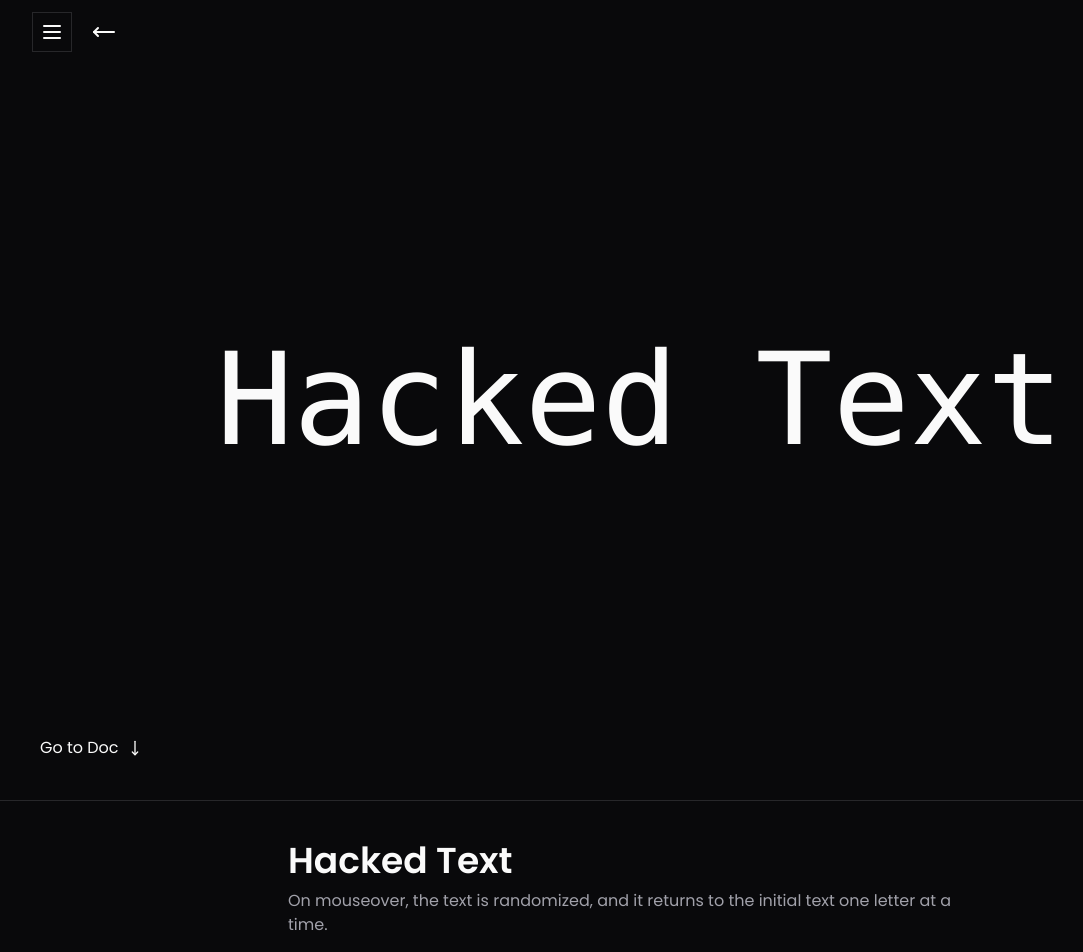
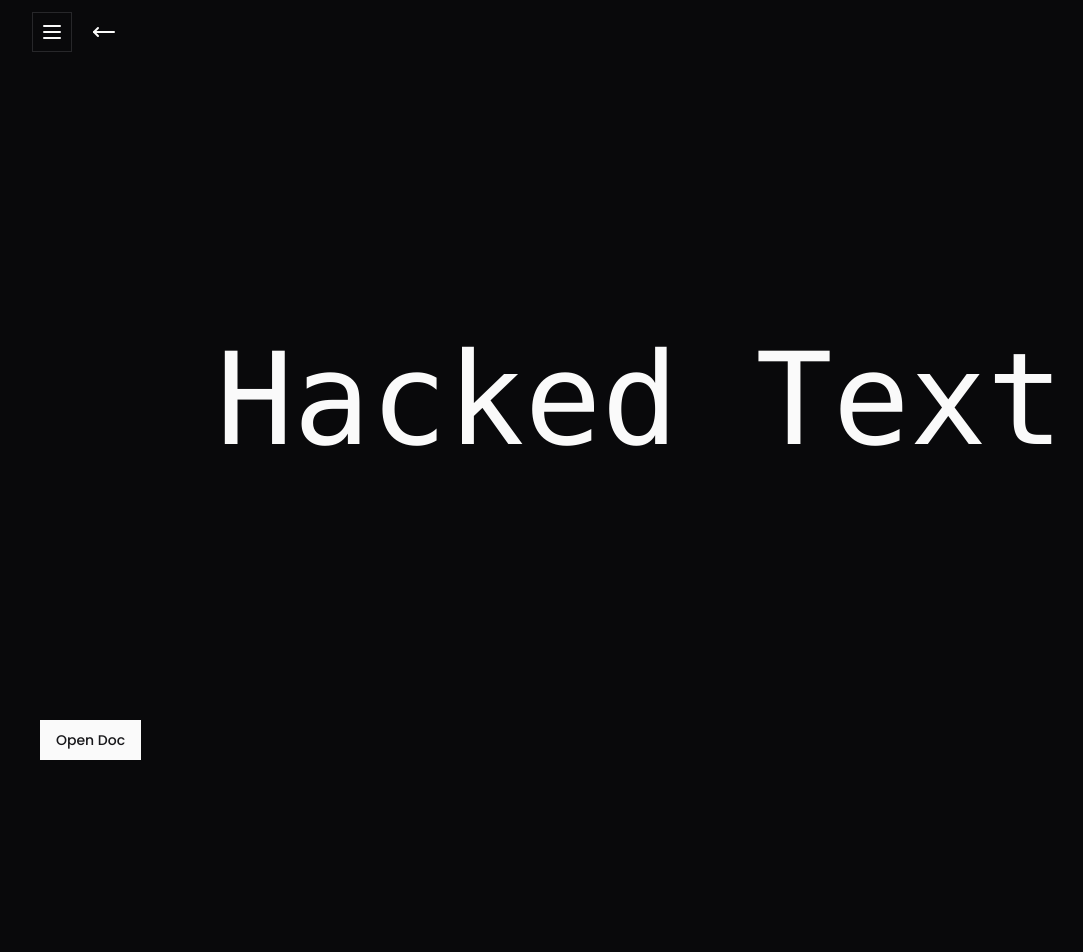
Before and after one commit to StepAsideLiL/effects, a Next.js app: page /effects/hacked-text in a window 1280 px wide. Shown: the top 952 px of the page, without its empty margins (0-1083 px from the left). After the commit the page ends 800 px from the top, so only its background shows below. Built offline with nearby package versions, Linux system fonts and the light colour scheme.

Commit message:
update: preview pages with new components and design

```diff
--- a/app/(effect-preview-doc)/effects/animated-underline/page.tsx
+++ b/app/(effect-preview-doc)/effects/animated-underline/page.tsx
@@ -1,13 +1,12 @@
 import { AnimatedUnderline } from "@/components/effects/animated-underline";
 import AnimatedUnderlineDoc from "@/components/effects/docs/animated-underline-doc";
-import { Separator } from "@/components/ui/separator";
-import { ComponentContain, MoveToDocLink } from "@/components/uis/docs-ui";
+import { Doc } from "@/components/uis/docs-ui";
 import Link from "next/link";
 
 export default function AnimatedUnderlinePage() {
   return (
     <main>
-      <ComponentContain className="gap-5">
+      <Doc.componentPreviewContainer className="gap-5">
         <AnimatedUnderline className="text-lg">
           Animated Underline Default
         </AnimatedUnderline>
@@ -37,13 +36,11 @@ export default function AnimatedUnderlinePage() {
             Animated Underline Link
           </Link>
         </AnimatedUnderline>
+      </Doc.componentPreviewContainer>
 
-        <MoveToDocLink />
-      </ComponentContain>
-
-      <Separator orientation="horizontal" />
-
-      <AnimatedUnderlineDoc />
+      <Doc.dialog>
+        <AnimatedUnderlineDoc />
+      </Doc.dialog>
     </main>
   );
 }
--- a/app/(effect-preview-doc)/effects/code-block/page.tsx
+++ b/app/(effect-preview-doc)/effects/code-block/page.tsx
@@ -1,5 +1,4 @@
-import { Separator } from "@/components/ui/separator";
-import { ComponentContain, MoveToDocLink } from "@/components/uis/docs-ui";
+import { Doc } from "@/components/uis/docs-ui";
 import { promises as fs } from "fs";
 import CodeBlock from "@/components/effects/code-block";
 import CodeBlockDoc from "@/components/effects/docs/code-block-doc";
@@ -12,15 +11,13 @@ export default async function Page() {
 
   return (
     <main>
-      <ComponentContain>
+      <Doc.componentPreviewContainer>
         <CodeBlock code={file} filename="code-block.tsx" hfit={false} />
+      </Doc.componentPreviewContainer>
 
-        <MoveToDocLink />
-      </ComponentContain>
-
-      <Separator orientation="horizontal" />
-
-      <CodeBlockDoc />
+      <Doc.dialog>
+        <CodeBlockDoc />
+      </Doc.dialog>
     </main>
   );
 }
--- a/app/(effect-preview-doc)/effects/copy-text/page.tsx
+++ b/app/(effect-preview-doc)/effects/copy-text/page.tsx
@@ -1,20 +1,17 @@
-import { Separator } from "@/components/ui/separator";
-import { ComponentContain, MoveToDocLink } from "@/components/uis/docs-ui";
+import { Doc } from "@/components/uis/docs-ui";
 import CopyText from "@/components/effects/copy-text";
 import CopyTextDoc from "@/components/effects/docs/copy-text-doc";
 
 export default async function Page() {
   return (
     <main>
-      <ComponentContain>
+      <Doc.componentPreviewContainer>
         <CopyText>npx create-next-app@latest</CopyText>
+      </Doc.componentPreviewContainer>
 
-        <MoveToDocLink />
-      </ComponentContain>
-
-      <Separator orientation="horizontal" />
-
-      <CopyTextDoc />
+      <Doc.dialog>
+        <CopyTextDoc />
+      </Doc.dialog>
     </main>
   );
 }
--- a/app/(effect-preview-doc)/effects/hacked-text/page.tsx
+++ b/app/(effect-preview-doc)/effects/hacked-text/page.tsx
@@ -1,20 +1,17 @@
 import HackedTextDoc from "@/components/effects/docs/hacked-text-doc";
 import HackedText from "@/components/effects/hacked-text";
-import { Separator } from "@/components/ui/separator";
-import { ComponentContain, MoveToDocLink } from "@/components/uis/docs-ui";
+import { Doc } from "@/components/uis/docs-ui";
 
 export default function HackedTextPage() {
   return (
     <main>
-      <ComponentContain>
-        <HackedText className="text-9xl">Hacked Text</HackedText>
+      <Doc.componentPreviewContainer>
+        <HackedText className="text-5xl md:text-9xl">Hacked Text</HackedText>
+      </Doc.componentPreviewContainer>
 
-        <MoveToDocLink />
-      </ComponentContain>
-
-      <Separator orientation="horizontal" />
-
-      <HackedTextDoc />
+      <Doc.dialog>
+        <HackedTextDoc />
+      </Doc.dialog>
     </main>
   );
 }
```
